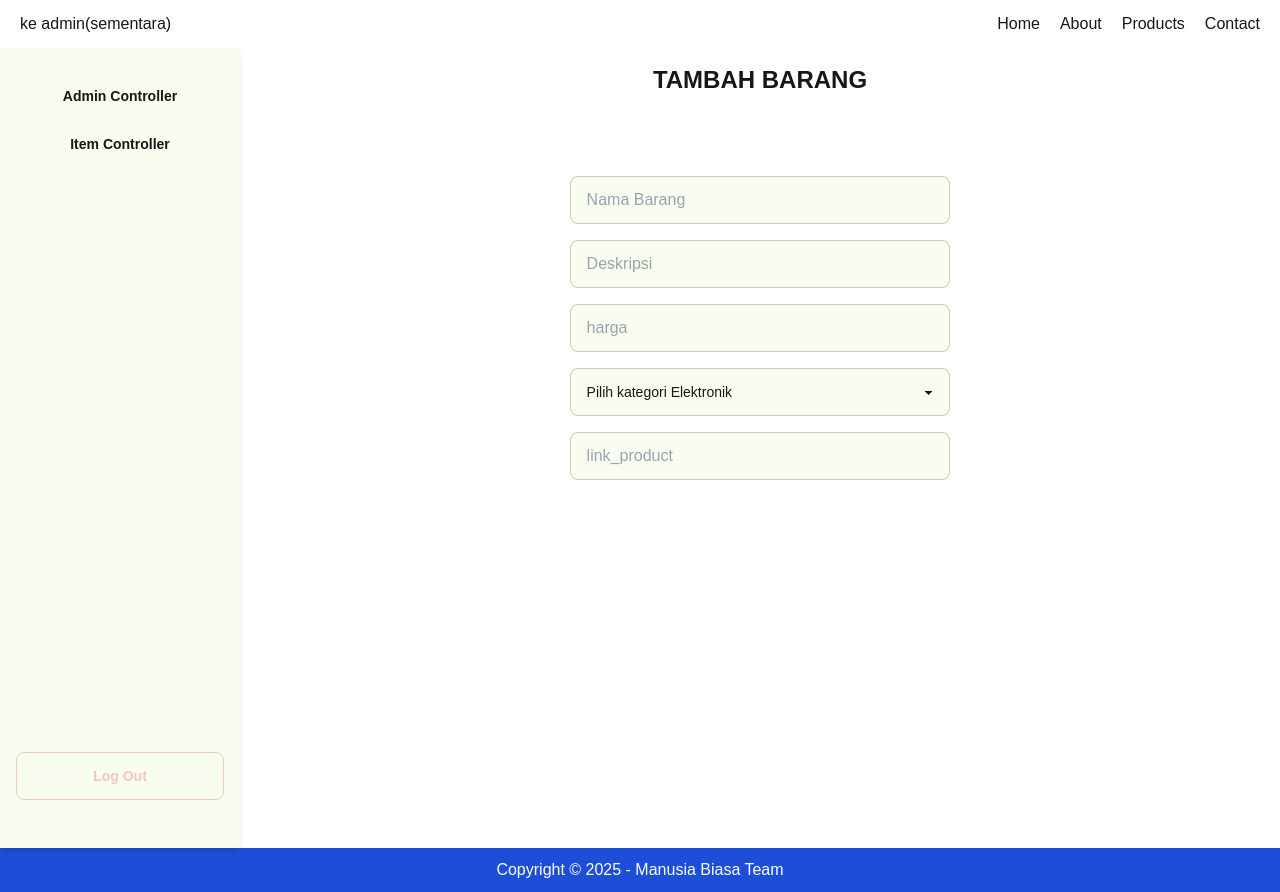
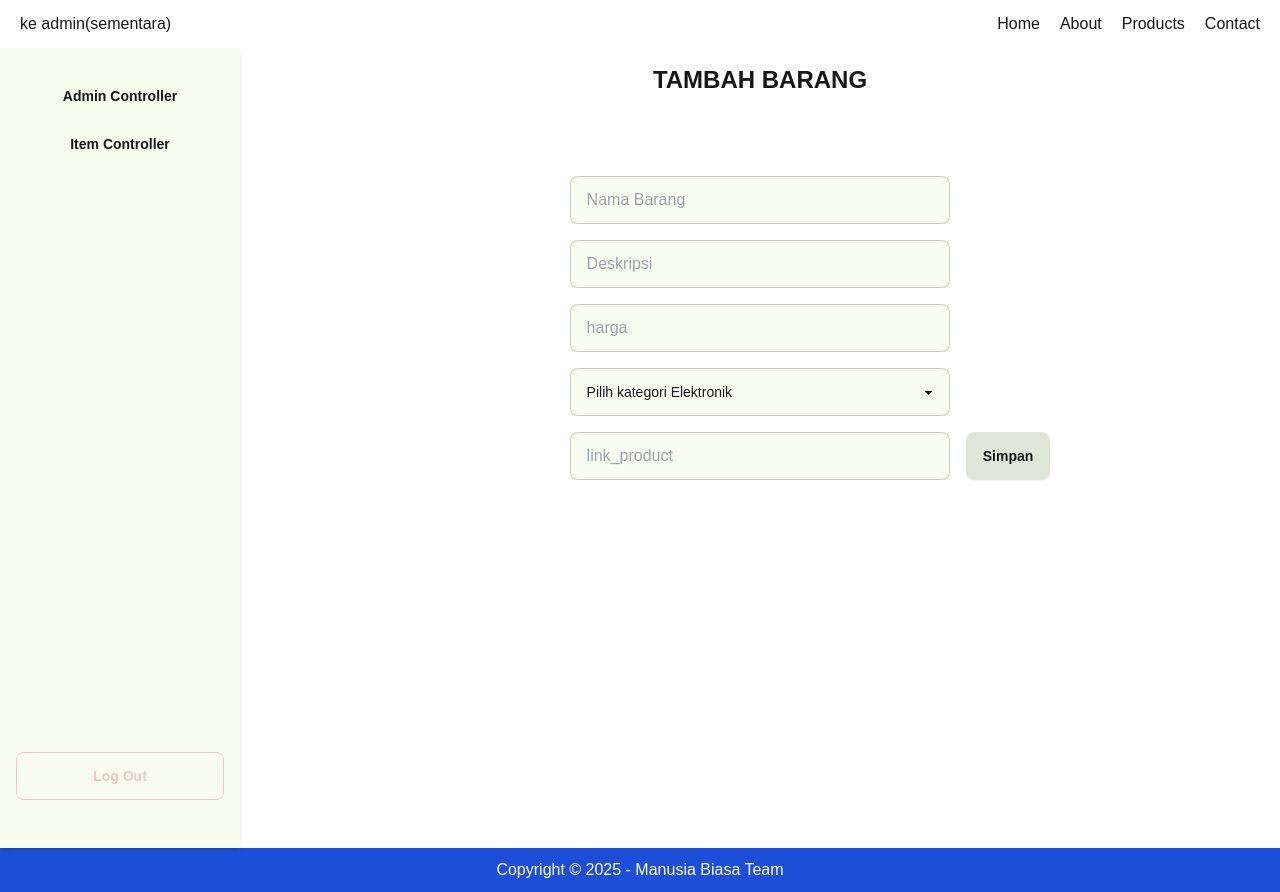
Before and after one commit to Deoca27/manusia-biasa, a Next.js app: page /admin/item_controller/add in a window 1280 px wide. Built offline with nearby package versions, Linux system fonts and the light colour scheme.

Commit message:
jhoshe: menambahkan button simpan dengan daisyui

```diff
--- a/app/admin/item_controller/add/page.tsx
+++ b/app/admin/item_controller/add/page.tsx
@@ -31,6 +31,8 @@ export default function AdditemPage() {
                 <input type="text" placeholder="link_product" className="input input-bordered flex col-start-4 col-span-4"
 
                 />
+
+                <button className="btn">Simpan</button>
             </div>
         </>
     );
```
